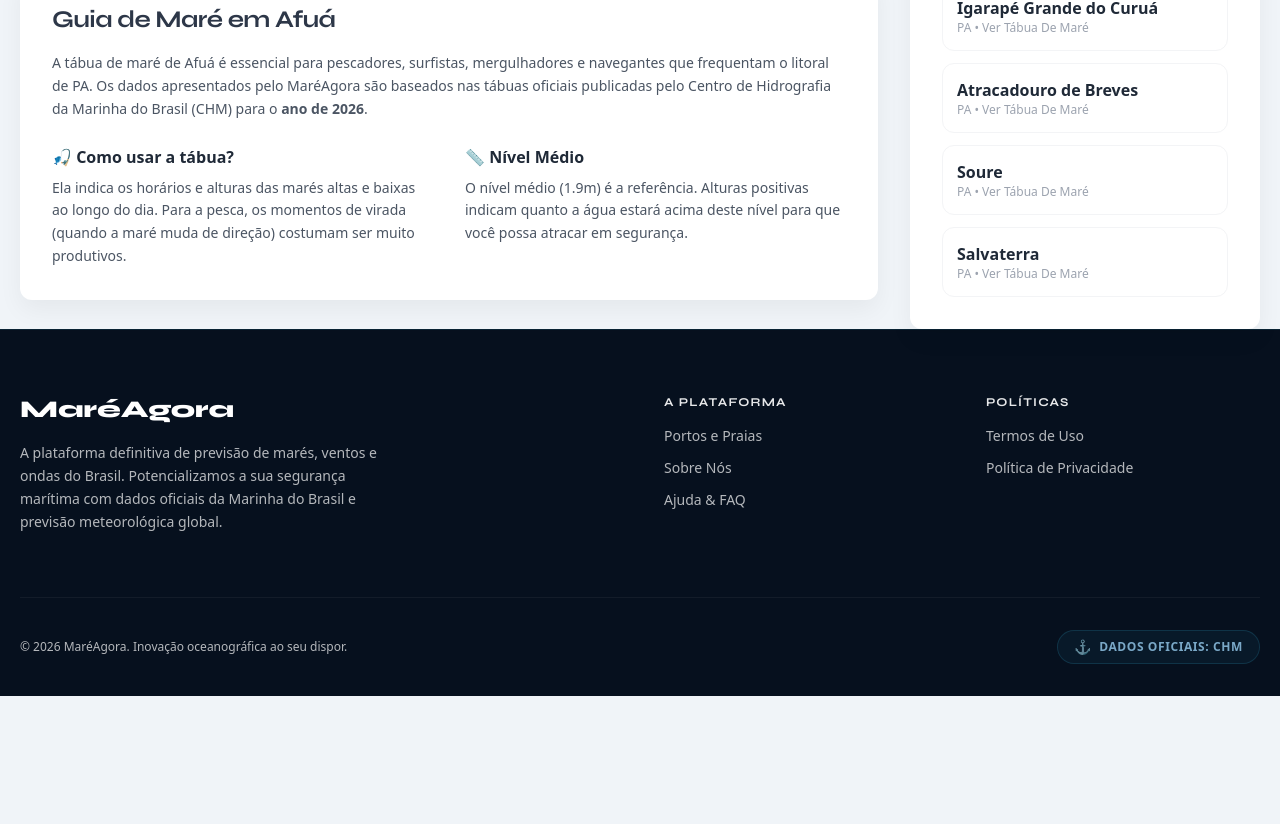
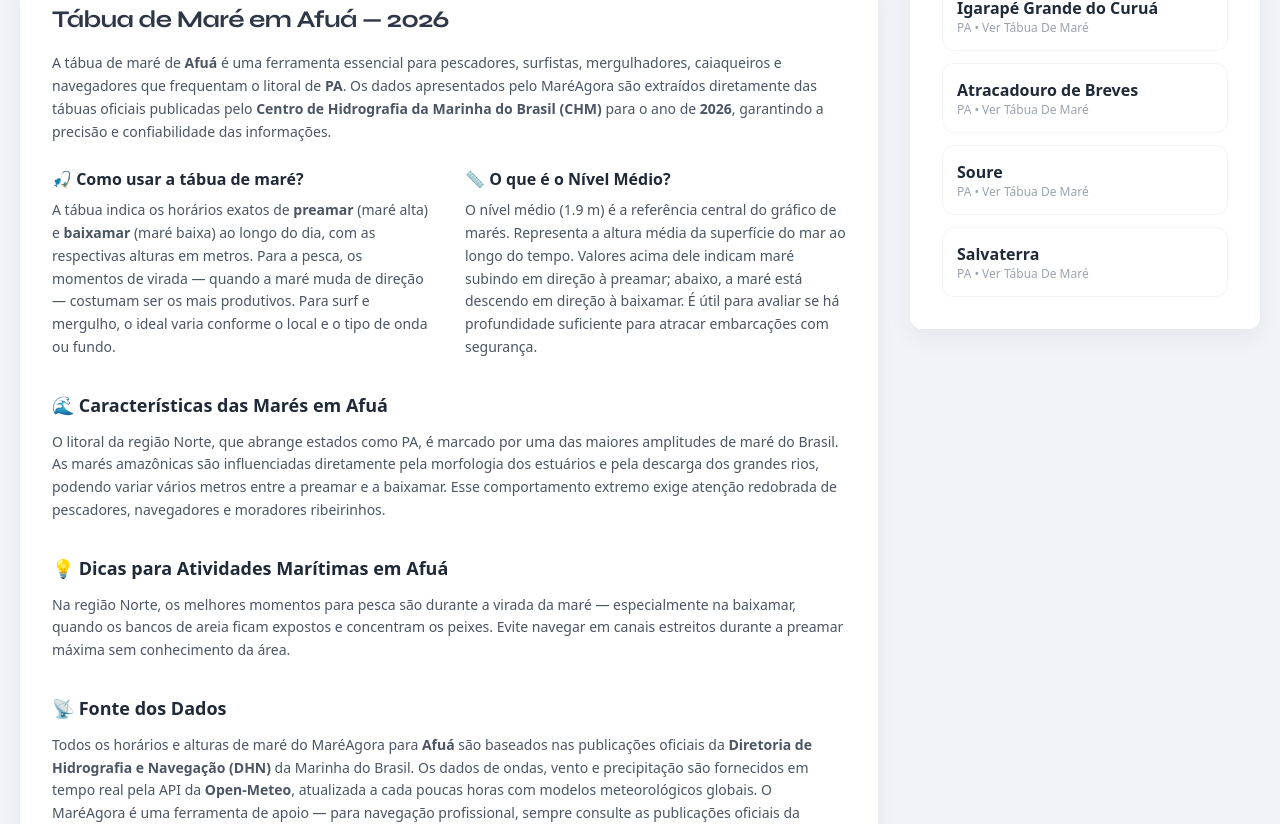
Before and after one commit to gustafa001/Mareagora, a Next.js app: page /mare/afua in a window 1280 px wide. Shown: the part 1385-2209 px from the top of the page. Before the commit the page ends 2161 px from the top, so only its background shows below. Built offline with nearby package versions, Linux system fonts and the light colour scheme; no server answers.

Commit message:
Add region-specific context and activity tips

```diff
--- a/app/mare/[slug]/page.tsx
+++ b/app/mare/[slug]/page.tsx
@@ -13,6 +13,28 @@ import SummaryCards from '@/components/SummaryCards';
 import DetailedForecastTable from '@/components/DetailedForecastTable';
 import Footer from '@/components/Footer';
 import Link from 'next/link';
+
+// ─── helpers de texto por região ──────────────────────────────────────────────
+
+function getRegionContext(region: string, state: string): string {
+  const map: Record<string, string> = {
+    Norte: `O litoral da região Norte, que abrange estados como ${state}, é marcado por uma das maiores amplitudes de maré do Brasil. As marés amazônicas são influenciadas diretamente pela morfologia dos estuários e pela descarga dos grandes rios, podendo variar vários metros entre a preamar e a baixamar. Esse comportamento extremo exige atenção redobrada de pescadores, navegadores e moradores ribeirinhos.`,
+    Nordeste: `O litoral do Nordeste brasileiro, onde ${state} está inserido, apresenta características únicas de maré devido à posição geográfica próxima à linha do Equador. As variações de maré são moderadas, com influência direta dos ventos alísios e das correntes do Atlântico Sul. A região é famosa por praias de águas mornas, recifes de coral e condições favoráveis para mergulho e kitesurf em determinados períodos do ano.`,
+    Sudeste: `O litoral do Sudeste, região onde ${state} se localiza, é um dos mais movimentados do Brasil — tanto em termos de tráfego marítimo quanto em atividades recreativas. As marés dessa região são do tipo semidiurno, com dois ciclos completos de preamar e baixamar a cada 24 horas. A variação costuma ser moderada, mas pode ser amplificada em baías e enseadas fechadas, como ocorre em Angra dos Reis e na Baía de Guanabara.`,
+    Sul: `O litoral Sul do Brasil, onde ${state} está situado, possui marés com características bem definidas e influência marcante dos sistemas de frentes frias vindas do sul do continente. As ondas de tempestade (ressacas) são frequentes no inverno e podem elevar temporariamente o nível do mar acima do previsto na tábua oficial. Surfe, pesca embarcada e navegação costeira são atividades muito praticadas na região.`,
+  };
+  return map[region] ?? `O litoral de ${state} apresenta condições de maré características da costa brasileira, com variações influenciadas pela posição geográfica e pela morfologia costeira local.`;
+}
+
+function getActivityTips(region: string): string {
+  const map: Record<string, string> = {
+    Norte: 'Na região Norte, os melhores momentos para pesca são durante a virada da maré — especialmente na baixamar, quando os bancos de areia ficam expostos e concentram os peixes. Evite navegar em canais estreitos durante a preamar máxima sem conhecimento da área.',
+    Nordeste: 'No Nordeste, as condições ideais para surfe ocorrem geralmente no período de setembro a março, quando as ondulações do Atlântico Norte chegam com mais força. Para mergulho nos recifes, prefira os horários de maré alta, que garantem maior visibilidade e profundidade segura sobre as formações coralinas.',
+    Sudeste: 'No Sudeste, a pesca embarcada é mais produtiva durante as marés de sizígia (lua cheia e lua nova), quando a amplitude é maior e o movimento da água atrai mais peixes. Para surfe, as melhores ondas costumam aparecer com mar de sudeste combinado com maré baixa a média.',
+    Sul: 'No Sul do Brasil, fique atento às previsões de frentes frias antes de planejar atividades marítimas. O vento sul pode elevar o nível do mar rapidamente. Para pesca em costões e pedras, opere sempre com maré baixa e nunca vire as costas para o mar.',
+  };
+  return map[region] ?? 'Consulte sempre a tábua de marés antes de qualquer atividade marítima e combine com a previsão de vento e ondas disponível na plataforma.';
+}
 
 // ─── SEO ──────────────────────────────────────────────────────────────────────
 
@@ -65,6 +87,10 @@ export default async function PortPage({ params }: { params: { slug: string } })
     const [h, m] = t.hora.split(':').map(Number);
     return (h || 0) * 60 + (m || 0) > currentMin && t.altura_m < avgH;
   }) ?? todayTides.find(t => t.altura_m < avgH) ?? null;
+
+  // ── textos dinâmicos ──
+  const regionContext = getRegionContext(port.region, port.state);
+  const activityTips = getActivityTips(port.region);
 
   // ── JSON-LD ──
   const jsonLd = {
@@ -143,31 +169,68 @@ export default async function PortPage({ params }: { params: { slug: string } })
 
             <DetailedForecastTable lat={port.lat} lon={port.lon} todayTides={todayTides} />
 
+            {/* ── Bloco de conteúdo editorial ── */}
             <section className="classic-card prose prose-slate max-w-none">
-              <h2 className="text-2xl font-bold mb-4 font-syne tracking-tight">Guia de Maré em {port.name}</h2>
+              <h2 className="text-2xl font-bold mb-4 font-syne tracking-tight">
+                Tábua de Maré em {port.name} — {ano}
+              </h2>
               <p className="text-gray-600 leading-relaxed text-sm">
-                A tábua de maré de {port.name} é essencial para pescadores, surfistas, mergulhadores e navegantes
-                que frequentam o litoral de {port.state}. Os dados apresentados pelo MaréAgora são baseados nas
-                tábuas oficiais publicadas pelo Centro de Hidrografia da Marinha do Brasil (CHM) para o{' '}
-                <strong>ano de {ano}</strong>.
+                A tábua de maré de <strong>{port.name}</strong> é uma ferramenta essencial para pescadores,
+                surfistas, mergulhadores, caiaqueiros e navegadores que frequentam o litoral de{' '}
+                <strong>{port.state}</strong>. Os dados apresentados pelo MaréAgora são extraídos diretamente
+                das tábuas oficiais publicadas pelo <strong>Centro de Hidrografia da Marinha do Brasil (CHM)</strong>{' '}
+                para o ano de <strong>{ano}</strong>, garantindo a precisão e confiabilidade das informações.
               </p>
+
               <div className="grid md:grid-cols-2 gap-8 mt-6">
                 <div>
-                  <h3 className="text-base font-bold mb-2 text-gray-800">🎣 Como usar a tábua?</h3>
+                  <h3 className="text-base font-bold mb-2 text-gray-800">🎣 Como usar a tábua de maré?</h3>
                   <p className="text-sm text-gray-600 leading-relaxed">
-                    Ela indica os horários e alturas das marés altas e baixas ao longo do dia. Para a pesca,
-                    os momentos de virada (quando a maré muda de direção) costumam ser muito produtivos.
+                    A tábua indica os horários exatos de <strong>preamar</strong> (maré alta) e{' '}
+                    <strong>baixamar</strong> (maré baixa) ao longo do dia, com as respectivas alturas em metros.
+                    Para a pesca, os momentos de virada — quando a maré muda de direção — costumam ser os mais
+                    produtivos. Para surf e mergulho, o ideal varia conforme o local e o tipo de onda ou fundo.
                   </p>
                 </div>
                 <div>
-                  <h3 className="text-base font-bold mb-2 text-gray-800">📏 Nível Médio</h3>
+                  <h3 className="text-base font-bold mb-2 text-gray-800">📏 O que é o Nível Médio?</h3>
                   <p className="text-sm text-gray-600 leading-relaxed">
-                    O nível médio ({portData?.nivel_medio ?? '--'}m) é a referência. Alturas positivas indicam
-                    quanto a água estará acima deste nível para que você possa atracar em segurança.
+                    O nível médio ({portData?.nivel_medio ?? '--'} m) é a referência central do gráfico de marés.
+                    Representa a altura média da superfície do mar ao longo do tempo. Valores acima dele indicam
+                    maré subindo em direção à preamar; abaixo, a maré está descendo em direção à baixamar.
+                    É útil para avaliar se há profundidade suficiente para atracar embarcações com segurança.
                   </p>
                 </div>
               </div>
+
+              <h3 className="text-lg font-bold mt-8 mb-3 text-gray-800">
+                🌊 Características das Marés em {port.name}
+              </h3>
+              <p className="text-sm text-gray-600 leading-relaxed">
+                {regionContext}
+              </p>
+
+              <h3 className="text-lg font-bold mt-8 mb-3 text-gray-800">
+                💡 Dicas para Atividades Marítimas em {port.name}
+              </h3>
+              <p className="text-sm text-gray-600 leading-relaxed">
+                {activityTips}
+              </p>
+
+              <h3 className="text-lg font-bold mt-8 mb-3 text-gray-800">
+                📡 Fonte dos Dados
+              </h3>
+              <p className="text-sm text-gray-600 leading-relaxed">
+                Todos os horários e alturas de maré do MaréAgora para <strong>{port.name}</strong> são baseados
+                nas publicações oficiais da <strong>Diretoria de Hidrografia e Navegação (DHN)</strong> da Marinha
+                do Brasil. Os dados de ondas, vento e precipitação são fornecidos em tempo real pela API da{' '}
+                <strong>Open-Meteo</strong>, atualizada a cada poucas horas com modelos meteorológicos globais.
+                O MaréAgora é uma ferramenta de apoio — para navegação profissional, sempre consulte as
+                publicações oficiais da Marinha.
+              </p>
             </section>
+            {/* ── fim do bloco editorial ── */}
+
           </div>
 
           <aside className="flex flex-col gap-8">
```
